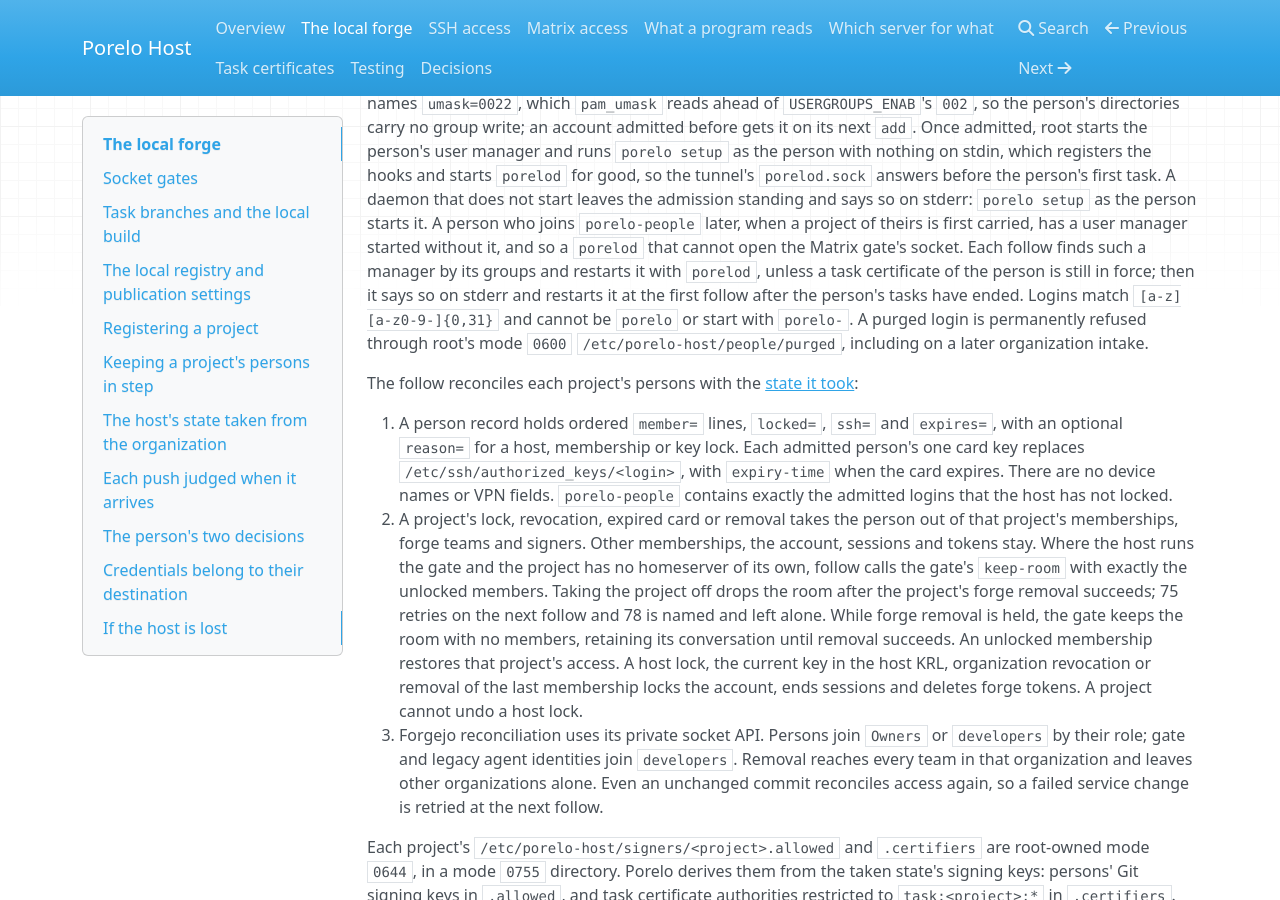
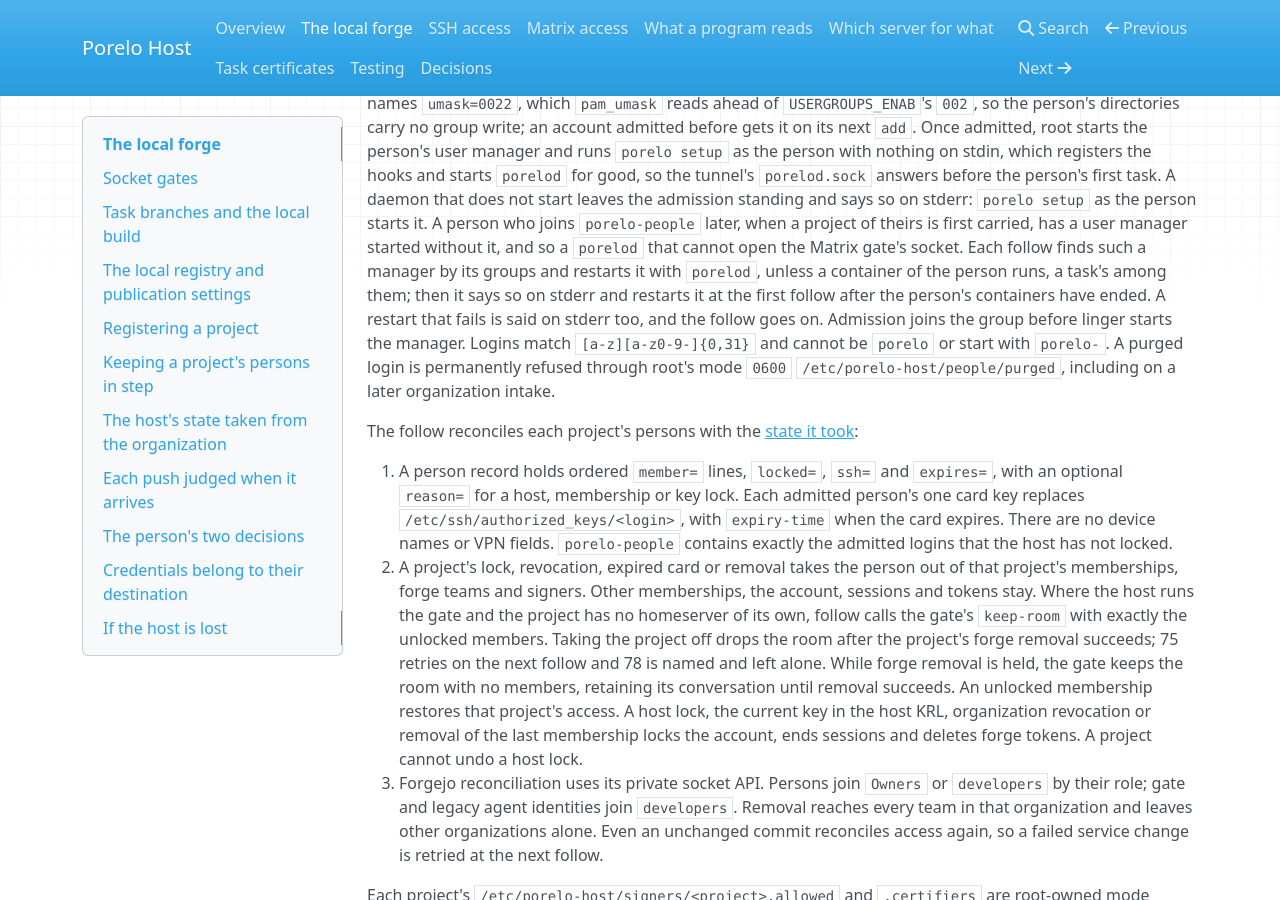
Before and after one commit to porelo-ai/porelo-host, an MkDocs documentation site: the page built from doc/local-forge.md, in a window 1280 px wide and 900 px high, scrolled down 7325 px. Built offline with MkDocs 1.6.1, drawn with Linux system fonts in a browser that asks for light colours; nearby versions of some CDN libraries.

Commit message:
Hold a manager's restart on a running container, not a certificate
Assisted-by: Claude Code, claude-opus-5-5
Assisted-by: Antigravity CLI, gemini-4-argon-high

```diff
--- a/doc/local-forge.md
+++ b/doc/local-forge.md
@@ -229,8 +229,9 @@ and starts `porelod` for good, so the tunnel's `porelod.sock` answers before the
 does not start leaves the admission standing and says so on stderr: `porelo setup` as the person starts it.
 A person who joins `porelo-people` later, when a project of theirs is first carried, has a user manager started
 without it, and so a `porelod` that cannot open the Matrix gate's socket. Each follow finds such a manager by its
-groups and restarts it with `porelod`, unless a task certificate of the person is still in force; then it says so
-on stderr and restarts it at the first follow after the person's tasks have ended.
+groups and restarts it with `porelod`, unless a container of the person runs, a task's among them; then it says so
+on stderr and restarts it at the first follow after the person's containers have ended. A restart that fails is said
+on stderr too, and the follow goes on. Admission joins the group before linger starts the manager.
 Logins match `[a-z][a-z0-9-]{0,31}` and cannot be `porelo` or start with `porelo-`. A purged login is permanently
 refused through root's mode `0600` `/etc/porelo-host/people/purged`, including on a later organization intake.
 
```
Also changed, not shown: CHANGELOG.md (+2 -1 lines), issues/HO136-A-Persons-Daemon-Takes-The-Group-It-Joins-Later.md (+9 -4 lines), 3 other files.
